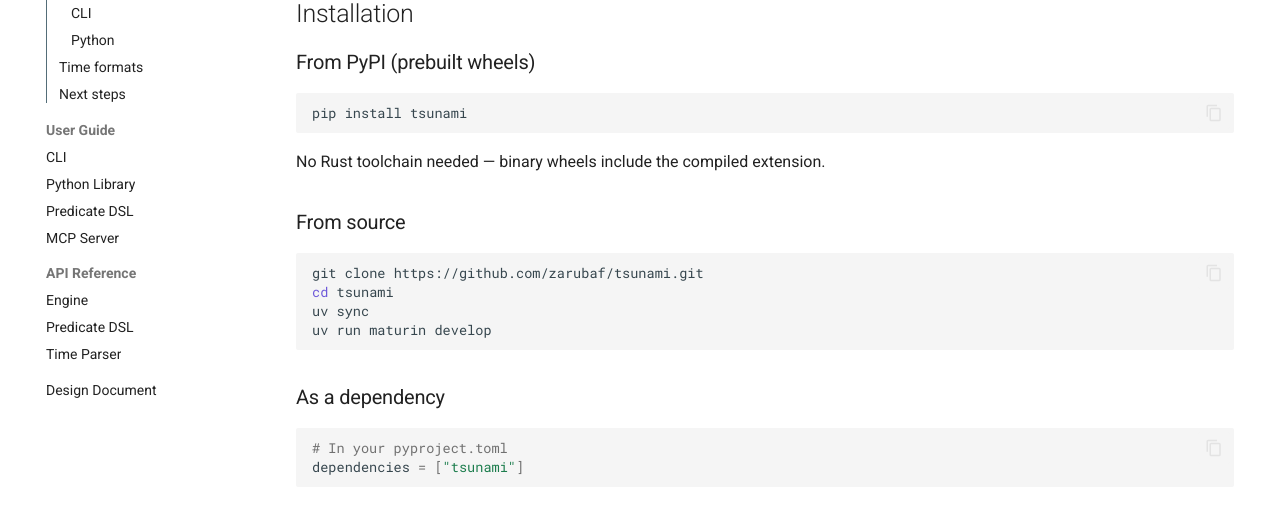
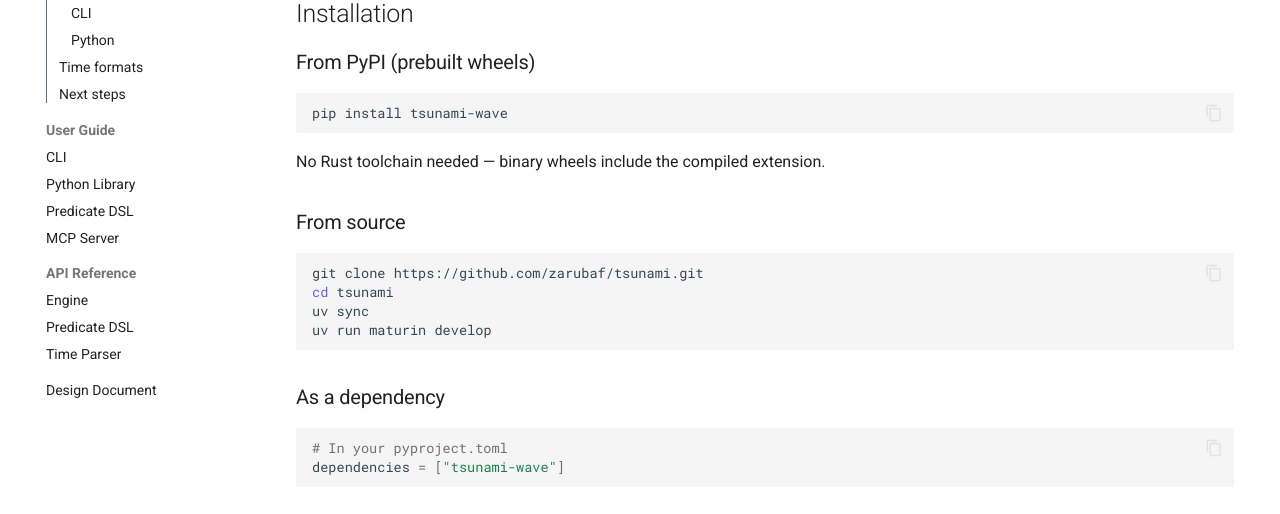
Before and after one commit to zarubaf/tsunami, an MkDocs documentation site: the page built from docs/getting-started.md, in a window 1280 px wide and 900 px high. Shown: the part 367-881 px from the top of the window. Built offline with MkDocs 1.6.1 and Material for MkDocs 9.7.7, drawn with Linux system fonts in a browser that asks for light colours; comment, search, counter and statistics services are not loaded.

Commit message:
Rename PyPI package to tsunami-wave
The name "tsunami" was already taken on PyPI. Update distribution
name to "tsunami-wave" while keeping the import name as "tsunami".

Co-Authored-By: Claude Opus 4.6 <noreply@anthropic.com>

````diff
--- a/docs/getting-started.md
+++ b/docs/getting-started.md
@@ -11,7 +11,7 @@
 ### From PyPI (prebuilt wheels)
 
 ```bash
-pip install tsunami
+pip install tsunami-wave
 ```
 
 No Rust toolchain needed — binary wheels include the compiled extension.
@@ -29,7 +29,7 @@ uv run maturin develop
 
 ```toml
 # In your pyproject.toml
-dependencies = ["tsunami"]
+dependencies = ["tsunami-wave"]
 ```
 
 ## Verify the installation
--- a/pyproject.toml
+++ b/pyproject.toml
@@ -3,7 +3,7 @@ requires = ["maturin>=1.7,<2.0"]
 build-backend = "maturin"
 
 [project]
-name = "tsunami"
+name = "tsunami-wave"
 version = "0.1.0"
 description = "AI-assisted hardware waveform debugging tool"
 requires-python = ">=3.12"
````
